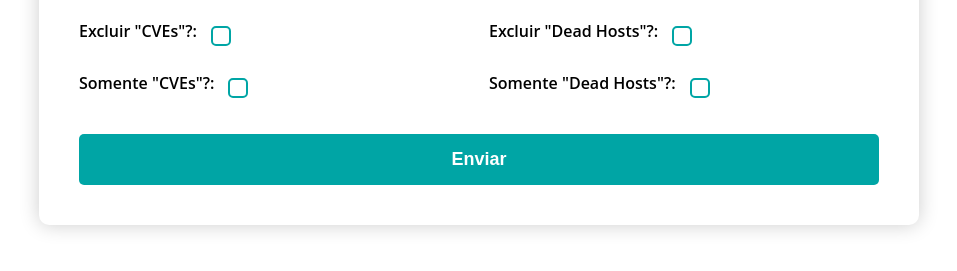
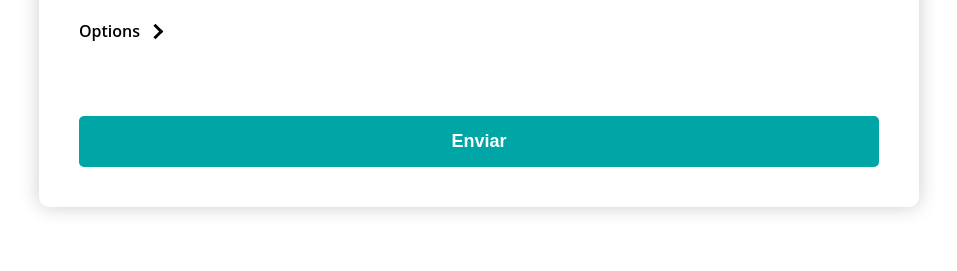
Before and after one commit to diegobnx/csvLister, a Flask app: template templates/upload.html in a window 1280 px wide. Shown: the part 335-606 px from the top of the page, without its empty margins (161-1118 px from the left). Run offline with Flask 2, Linux system fonts and the light colour scheme; the template is opened without the code that fills it, so the values that code supplies are empty.

Commit message:
Adicionado algumas melhorias

```diff
--- a/app.py
+++ b/app.py
@@ -1,8 +1,12 @@
+from flask import Flask, render_template, request, make_response, session
 import pandas as pd
-from flask import Flask, request, render_template
+from flask import Flask, request, render_template, make_response, session
 import io
+import csv
+
 
 app = Flask(__name__)
+app.secret_key = 'chave_secreta'
 
 @app.route('/')
 def home():
@@ -12,12 +16,10 @@ def home():
     clientes.insert(1, 'TODOS')  # Adiciona uma opção para todos os clientes
     return render_template('upload.html', clientes=clientes)
 
-
 @app.route('/upload', methods=['POST'])
 def upload():
     # Obtém o cliente selecionado
     cliente = request.form['cliente']
-
     # Verifica se foi selecionado um cliente
     if not cliente:
         return 'Selecione um cliente'
@@ -31,7 +33,7 @@ def upload():
         # Cria um dataframe com os dados do CSV
         df = pd.read_csv(io.StringIO(csv_data))
     except pd.errors.EmptyDataError:
-        return 'Arquivo vazio ou sem colunas para processar'
+        return 'ERRO-203: Arquivo vazio ou sem colunas para processar'
     # Filtra os dados pelo cliente selecionado na coluna "serviço"
     if cliente == 'TODOS':
         filtered_df = df
@@ -52,13 +54,32 @@ def upload():
             lambda row: row.astype(str).str.contains(r'\bPing the remote host').any(), axis=1)]
     # Ordena o dataframe pelo valor da coluna "Serviço" em ordem alfabética crescente
     filtered_df = filtered_df.sort_values(by=['Serviço'])
-
     # Converte o dataframe filtrado para uma lista de listas
     filtered_results = [filtered_df.columns.tolist()] + \
         filtered_df.values.tolist()
-
+    # Armazena a lista de resultados filtrados na sessão
+    session['filtered_results'] = filtered_results
+    session.modified = True
     # Passa a lista de dados e o cliente selecionado para o template
     return render_template('results.html', results=filtered_results, cliente=cliente)
 
+
+@app.route('/download')
+def download():
+    # Obtém a lista de resultados filtrados da sessão
+    filtered_results = session.get('filtered_results')
+    if not filtered_results:
+        return 'Lista de resultados filtrados não encontrada na sessão'
+    # Converte a lista de listas em um objeto StringIO
+    csv_buffer = io.StringIO()
+    writer = csv.writer(csv_buffer)
+    for row in filtered_results:
+        writer.writerow(row)
+    # Cria a resposta HTTP para download do arquivo
+    response = make_response(csv_buffer.getvalue())
+    response.headers['Content-Disposition'] = f'attachment; filename="results.csv"'
+    response.headers['Content-Type'] = 'text/csv'
+    return response
+
 if __name__ == '__main__':
     app.run(debug=True)
--- a/static/css/index.css
+++ b/static/css/index.css
@@ -1,6 +1,6 @@
 /* Define a fonte padrão para a página */
 body {
-  font-family: 'Open Sans', sans-serif;
+  font-family: "Open Sans", sans-serif;
 }
 
 /* Define o estilo do título principal */
@@ -19,7 +19,7 @@ form {
   background-color: #fff;
   padding: 40px;
   border-radius: 10px;
-  box-shadow: 0px 0px 20px 0px rgba(0,0,0,0.2);
+  box-shadow: 0px 0px 20px 0px rgba(0, 0, 0, 0.2);
 }
 
 /* Define o estilo dos labels */
@@ -49,9 +49,11 @@ select {
 
 /* Define o estilo do elemento pai das checkbox */
 .checkbox-group {
-  display: grid;
+  display: none;
   grid-template-columns: repeat(2, 1fr);
   gap: 20px;
+  margin-top: 10px;
+  margin-bottom: 20px;
 }
 
 /* Define o estilo das checkbox */
@@ -81,12 +83,37 @@ select {
   background-color: #00a5a5;
 }
 
+.show-box {
+  display: flex;
+  align-items: stretch;
+  cursor: pointer;
+}
+
+.show-box label {
+  padding-right: 10px;
+}
+
+.arrow-button::after {
+  content: '';
+  display: inline-block;
+  width: 0.5rem;
+  height: 0.5rem;
+  border-top: 0.2rem solid currentColor;
+  border-right: 0.2rem solid currentColor;
+  transform: rotate(45deg);
+  transition: transform 0.3s ease;
+}
+
+.arrow-button.rotate::after {
+  transform: rotate(135deg);
+}
+
 /* Define o estilo do botão submit */
 input[type="submit"] {
   display: block;
   width: 100%;
   padding: 15px 30px;
-  margin-top: 30px;
+  margin-top: 20px;
   background-color: #00a5a5;
   color: #fff;
   text-align: center;
--- a/templates/results.html
+++ b/templates/results.html
@@ -12,6 +12,9 @@
   <body>
     <div class="back-button-container">
       <a href="/" class="back-button">Voltar</a>
+    </div>
+    <div class="download-button-container">
+      <a href="{{ url_for('download') }}" class="download-button">Download</a>
     </div>
     {% if results %}
     <table class="results-table">
--- a/templates/upload.html
+++ b/templates/upload.html
@@ -25,6 +25,10 @@
         <option value="{{ c }}">{{ c }}</option>
         {% endfor %}
       </select>
+      <div class="show-box" >
+        <label for="show-box">Options</label><a id="show-options" class="arrow-button"></a>
+      </div>
+      <br />
       <div class="checkbox-group">
         <div class="checkbox">
           <label for="excluir_cve">Excluir "CVEs"?:</label>
@@ -43,7 +47,18 @@
           <input type="checkbox" name="only_dh" id="only_dh" />
         </div>
       </div>
+      <br />
       <input type="submit" value="Enviar" />
     </form>
+    <script>
+      const showOptionsButton = document.getElementById("show-options");
+      const checkboxGroup = document.querySelector(".checkbox-group");
+
+      showOptionsButton.addEventListener("click", function () {
+        checkboxGroup.style.display =
+          checkboxGroup.style.display === "grid" ? "none" : "grid";
+        showOptionsButton.classList.toggle("rotate");
+      });
+    </script>
   </body>
 </html>
```
Also changed, not shown: static/css/results.css (+21 -0 lines), 1 other file.
